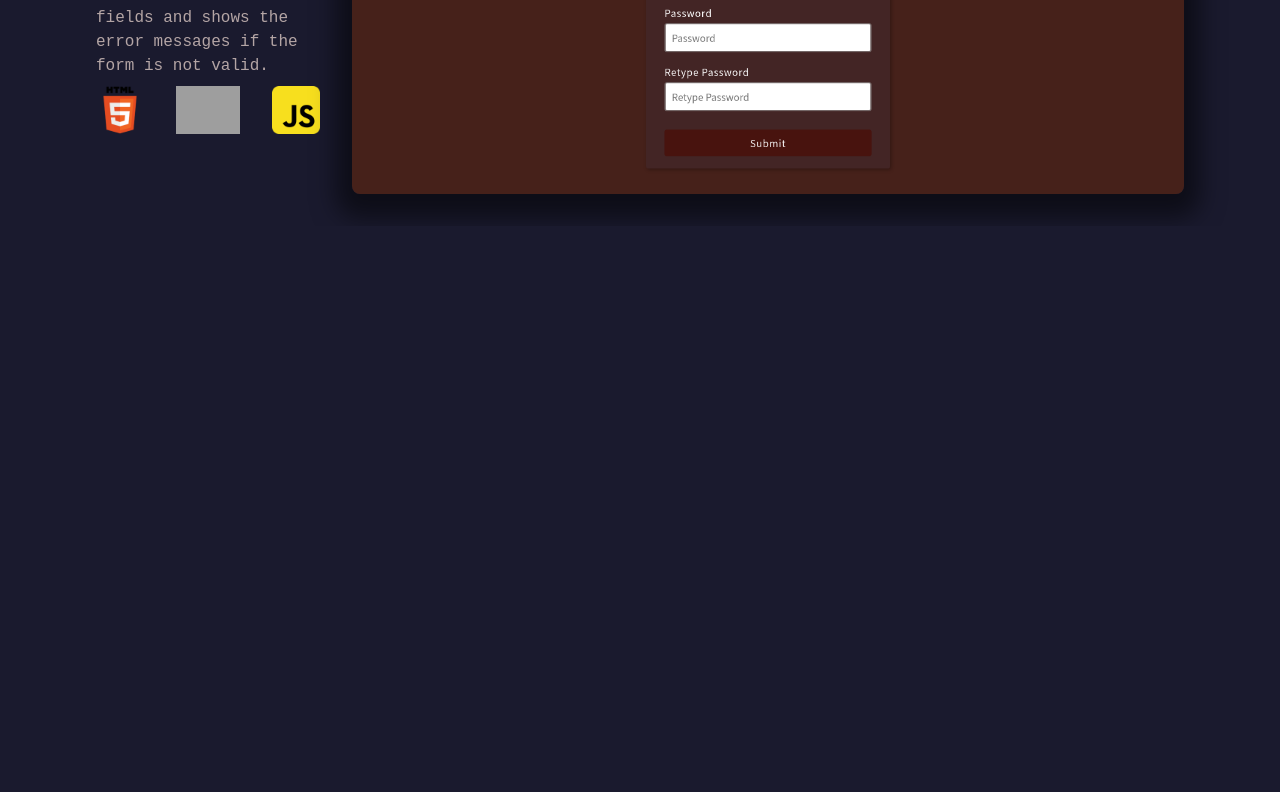
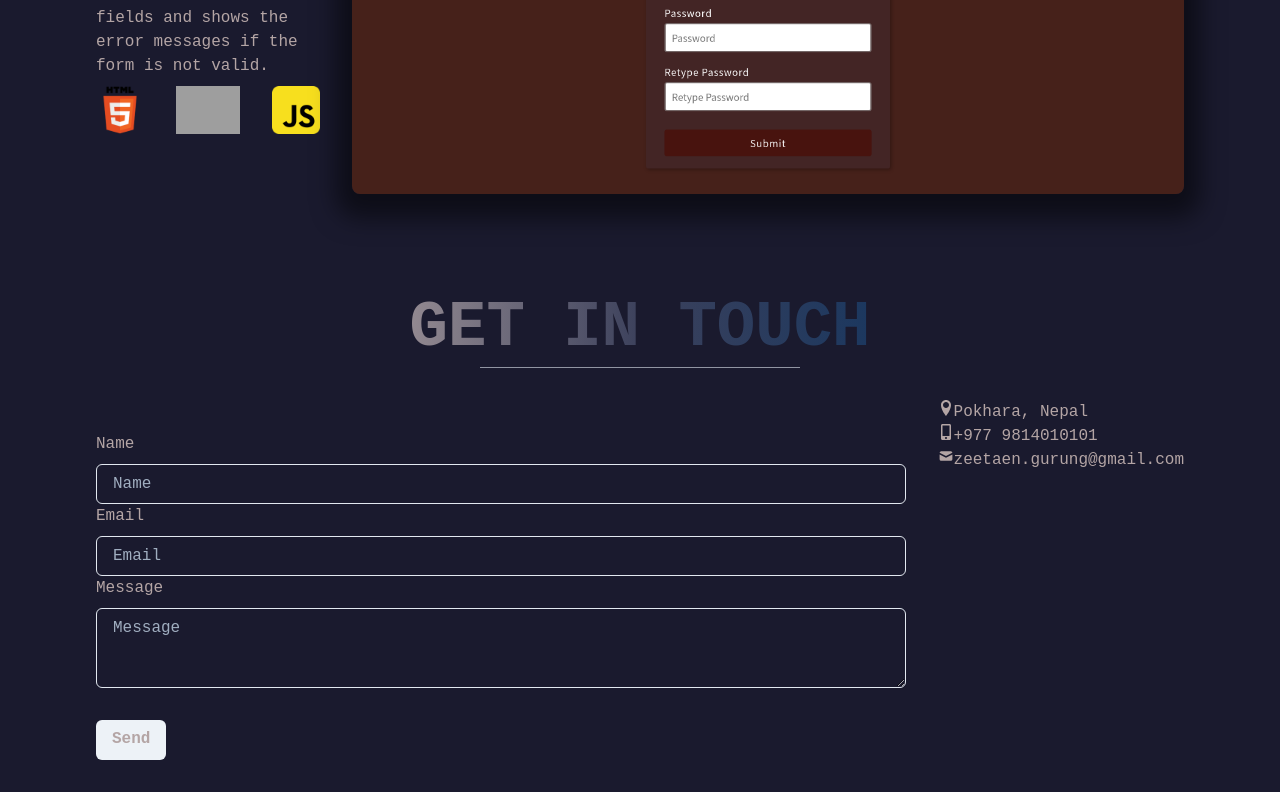
Before and after one commit to zeetaengrg/portfolio, a Next.js app: page / in a window 1280 px wide. Shown: the part 2652-3444 px from the top of the page. Before the commit the page ends 2878 px from the top, so only its background shows below. Built offline with nearby package versions, Linux system fonts and the light colour scheme; grey boxes are pictures that could not be loaded.

Commit message:
feat: Contacts and Footer components added to layout

```diff
--- /dev/null
+++ b/components/Contacts.jsx
@@ -0,0 +1,76 @@
+import { Heading, Divider, Center, FormControl, Input, Textarea, FormHelperText, FormErrorMessage, Flex, FormLabel, Button, Text } from "@chakra-ui/react";
+import { useState } from "react";
+import { ImLocation } from "react-icons/im";
+import { FaMobileAlt } from "react-icons/fa";
+import { HiMail } from "react-icons/hi";
+
+const Contacts = () => {
+    const [input, setInput] = useState("");
+
+    const handleInputChange = (e) => {
+        setInput(e.target.value);
+    }
+
+    const isError = input === "";
+
+    return (
+        <>
+            <Heading
+                mt={{ base: "2rem", md: "4rem" }}
+                id="projects"
+                textAlign="center"
+                textTransform="uppercase"
+                bgGradient="linear(to-r, #fff, #B4A5A5, #3C415C, #0F3460, #16213E)"
+                bgClip="text"
+                fontSize={{ base: "3rem", md: "4rem" }}
+                fontFamily="inherit"
+            >
+                Get In Touch
+            </Heading>
+            <Center>
+                <Divider width="25%" />
+            </Center>
+            <Flex p="2rem 6rem" gap="2rem" justifyContent="center">
+                <FormControl mt="2rem">
+                    <FormLabel htmlFor="name">Name</FormLabel>
+                    <Input placeholder="Name" type="name" id="name" isRequired />
+                    <FormLabel htmlFor="email">Email</FormLabel>
+                    <Input
+                        placeholder="Email"
+                        id="email"
+                        type="email"
+                        value={input}
+                        onChange={handleInputChange}
+                        isRequired
+                    />
+                    {isError && <FormErrorMessage>Please enter your email</FormErrorMessage>}
+                    <FormLabel htmlFor="message">Message</FormLabel>
+                    <Textarea placeholder="Message" id="message" />
+                    <Button variantColor="teal" mt="2rem">Send</Button>
+                </FormControl>
+                <Flex flexDirection="column">
+                    <Flex>
+                        <ImLocation />
+                        <Text>
+                            Pokhara, Nepal
+                        </Text>
+                    </Flex>
+                    <Flex>
+                        <FaMobileAlt />
+                        <Text>
+                            +977 9814010101
+                        </Text>
+                    </Flex>
+                    <Flex>
+                        <HiMail />
+                        <Text>
+                            zeetaen.gurung@gmail.com
+                        </Text>
+                    </Flex>
+                </Flex>
+            </Flex>
+        </>
+    );
+};
+
+export default Contacts;
--- /dev/null
+++ b/components/Footer.jsx
@@ -0,0 +1,11 @@
+import React from 'react';
+
+const Footer = () => {
+    return (
+        <>
+
+        </>
+    );
+};
+
+export default Footer;
--- a/pages/index.jsx
+++ b/pages/index.jsx
@@ -2,6 +2,8 @@ import Intro from "../components/Intro";
 import Navbar from "../components/Navbar";
 import Skills from "../components/Skills";
 import Projects from "../components/Projects";
+import Contacts from "../components/Contacts";
+import Footer from "../components/Footer";
 
 const Home = () => {
 	return (
@@ -10,6 +12,8 @@ const Home = () => {
 			<Intro />
 			<Skills />
 			<Projects />
+			<Contacts />
+			<Footer />
 		</div>
 	);
 };
```
